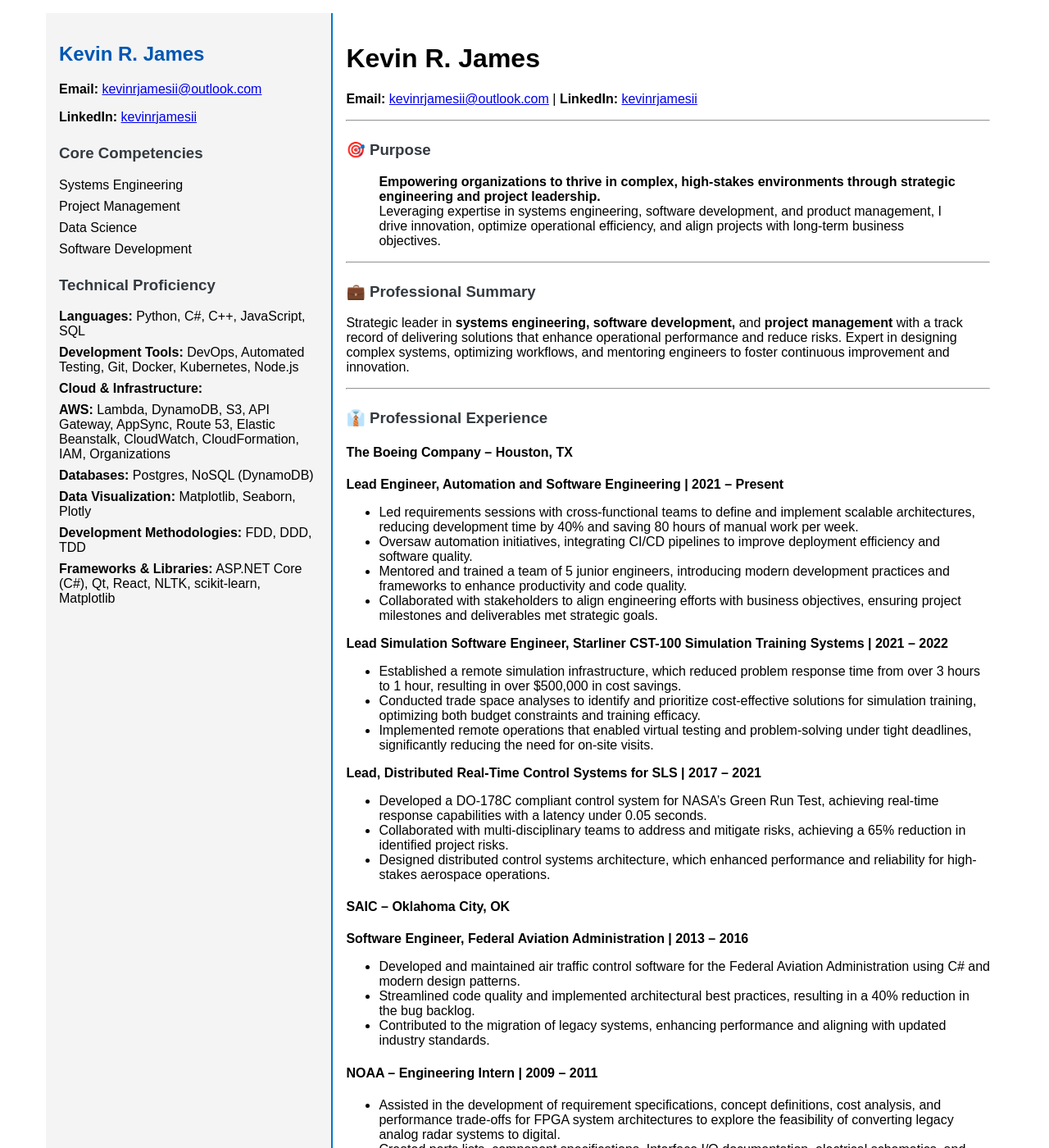
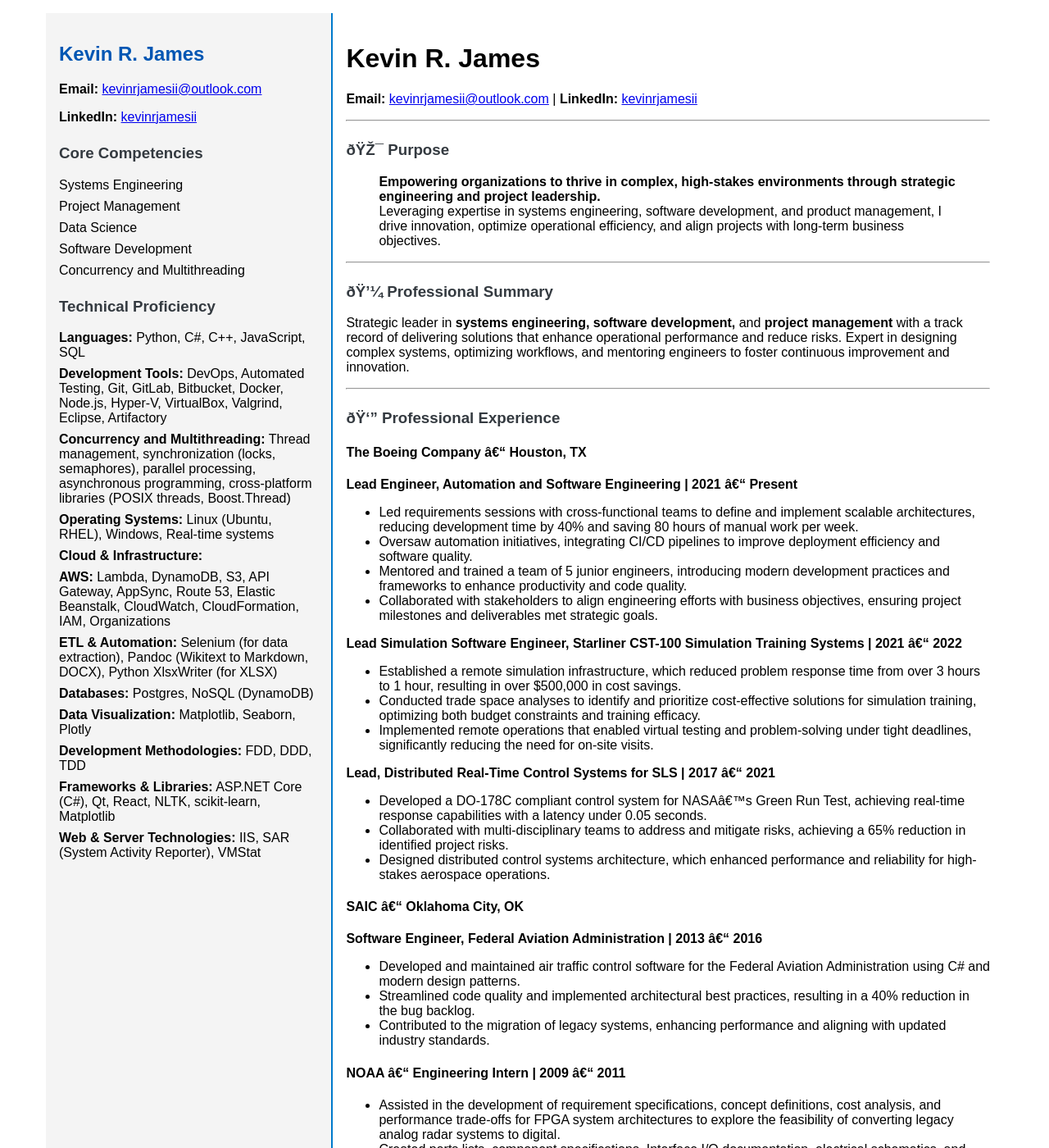
Before and after one commit to krjii/krjii.github.io, a Jekyll site: the page built from index.md, in a window 1280 px wide and 1400 px high. Shown: the whole window at 82% size. Built offline with Jekyll 4.4.1, drawn with Linux system fonts in a browser that asks for light colours; some of the changed text lies outside the part shown.

Commit message:
add detailes skills

```diff
--- a/_layouts/resume_with_sidebar.html
+++ b/_layouts/resume_with_sidebar.html
@@ -1,8 +1,7 @@
 <!DOCTYPE html>
 <html lang="en">
 <head>
-  <meta charset="UTF-8">
-  <meta name="viewport" content="width=device-width, initial-scale=1.0">
+  <meta charset="viewport" content="width=device-width, initial-scale=1.0">
   <title>{{ page.title }}</title>
   <link rel="stylesheet" href="{{ '/assets/css/style.css' | relative_url }}">
 </head>
@@ -20,21 +19,26 @@
         <li>Project Management</li>
         <li>Data Science</li>
         <li>Software Development</li>
+        <li>Concurrency and Multithreading</li>
       </ul>
 
       <h3>Technical Proficiency</h3>
       <ul>
         <li><strong>Languages:</strong> Python, C#, C++, JavaScript, SQL</li>
-        <li><strong>Development Tools:</strong> DevOps, Automated Testing, Git, Docker, Kubernetes, Node.js</li>
+        <li><strong>Development Tools:</strong> DevOps, Automated Testing, Git, GitLab, Bitbucket, Docker, Node.js, Hyper-V, VirtualBox, Valgrind, Eclipse, Artifactory</li>
+        <li><strong>Concurrency and Multithreading:</strong> Thread management, synchronization (locks, semaphores), parallel processing, asynchronous programming, cross-platform libraries (POSIX threads, Boost.Thread)</li>
+        <li><strong>Operating Systems:</strong> Linux (Ubuntu, RHEL), Windows, Real-time systems</li>
         <li><strong>Cloud & Infrastructure:</strong>
           <ul>
             <li><strong>AWS:</strong> Lambda, DynamoDB, S3, API Gateway, AppSync, Route 53, Elastic Beanstalk, CloudWatch, CloudFormation, IAM, Organizations</li>
           </ul>
         </li>
+        <li><strong>ETL & Automation:</strong> Selenium (for data extraction), Pandoc (Wikitext to Markdown, DOCX), Python XlsxWriter (for XLSX)</li>
         <li><strong>Databases:</strong> Postgres, NoSQL (DynamoDB)</li>
         <li><strong>Data Visualization:</strong> Matplotlib, Seaborn, Plotly</li>
         <li><strong>Development Methodologies:</strong> FDD, DDD, TDD</li>
         <li><strong>Frameworks & Libraries:</strong> ASP.NET Core (C#), Qt, React, NLTK, scikit-learn, Matplotlib</li>
+        <li><strong>Web & Server Technologies:</strong> IIS, SAR (System Activity Reporter), VMStat</li>
       </ul>
     </aside>
 
```
